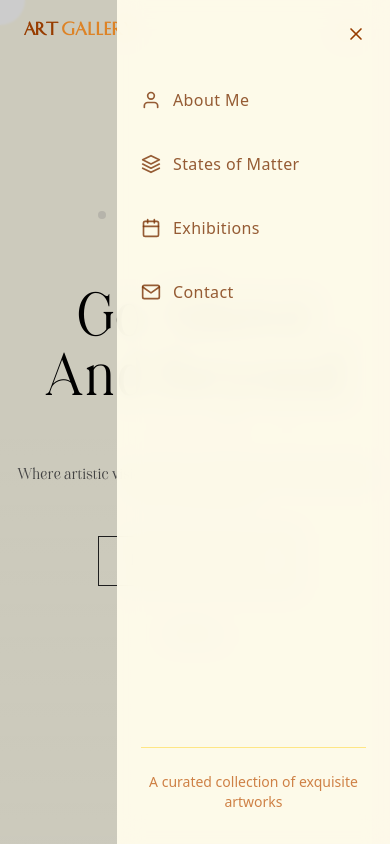
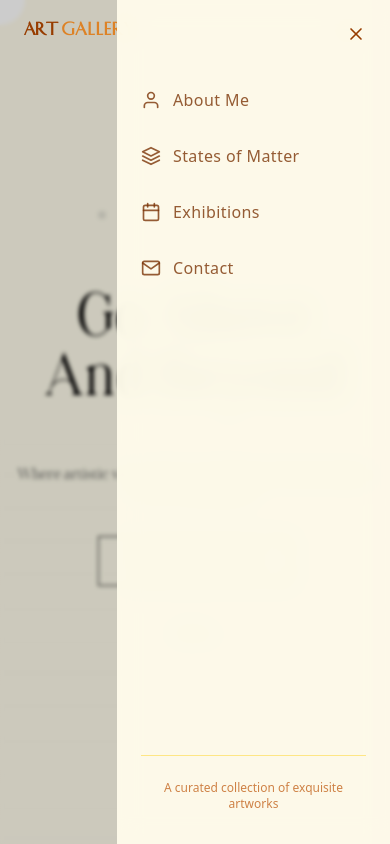
Before and after one commit to joydeep-07/Art-Gallery, a React (Vite) app: page / in a window 390 px wide. Both pictures are taken after a click on the button 348 px from the left and 30 px from the top of the page. Shown: the top 844 px of the page. Built offline with nearby package versions, Linux system fonts and the light colour scheme.

Commit message:
Sidebar Updated

```diff
--- a/src/layouts/Navbar.jsx
+++ b/src/layouts/Navbar.jsx
@@ -217,7 +217,7 @@ const Navbar = () => {
           </button>
 
           {/* Navigation Links */}
-          <ul className="flex flex-col space-y-6">
+          <ul className="flex flex-col space-y-4">
             <li>
               <Link
                 to="/are/we/working"
@@ -266,7 +266,7 @@ const Navbar = () => {
           {/* Bottom Section */}
           <div className="mt-auto pb-8">
             <div className="border-t border-amber-200 pt-6">
-              <p className="text-amber-700/70 text-sm text-center">
+              <p className="text-amber-700/70 text-xs text-center">
                 A curated collection of exquisite artworks
               </p>
             </div>
@@ -277,7 +277,7 @@ const Navbar = () => {
       {/* Overlay */}
       {isSidePanelOpen && (
         <div
-          className="fixed inset-0 bg-black/20 z-40 md:hidden"
+          className="fixed inset-0 bg-black/20 backdrop-blur-[2px] z-40 md:hidden"
           onClick={closeSidePanel}
         />
       )}
```
